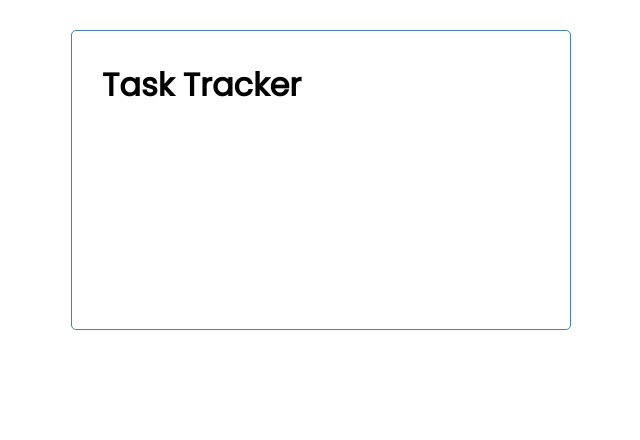
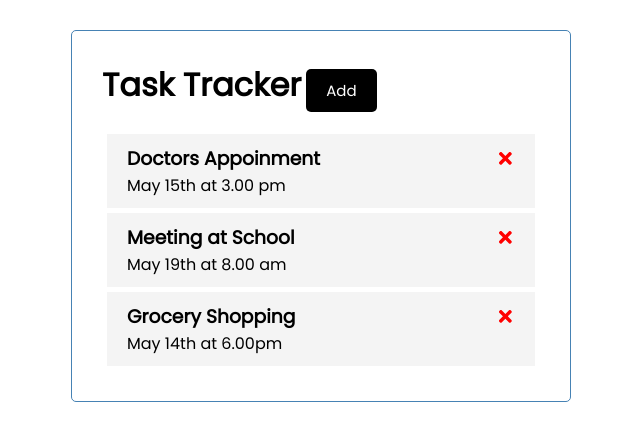
Before and after one commit to himashax/Task-Tracker-Frontend, a React (Create React App) app: page / in a window 1280 px wide. Shown: the top 440 px of the page, without its empty margins (319-959 px from the left). Built offline with nearby package versions, Linux system fonts and the light colour scheme.

Commit message:
added tasks

```diff
--- a/package.json
+++ b/package.json
@@ -8,6 +8,7 @@
     "@testing-library/user-event": "^12.8.3",
     "react": "^17.0.2",
     "react-dom": "^17.0.2",
+    "react-icons": "^4.2.0",
     "react-scripts": "4.0.3",
     "web-vitals": "^1.1.2"
   },
--- a/src/App.js
+++ b/src/App.js
@@ -1,10 +1,36 @@
 import Header from './components/Header'
+import Tasks from './components/Tasks'
+import { useState } from 'react'
 
 function App() {
+
+  const [tasks, setTasks] = useState(
+    [
+      {
+          id: 1,
+          text: 'Doctors Appoinment',
+          day: 'May 15th at 3.00 pm',
+          reminder: true
+      },
+      {
+          id: 2,
+          text: 'Meeting at School',
+          day: 'May 19th at 8.00 am',
+          reminder: true
+      },
+      {
+          id: 3,
+          text: 'Grocery Shopping',
+          day: 'May 14th at 6.00pm',
+          reminder: false
+      }
+  ]
+  )
 
   return (
     <div className="container">
       <Header />
+      <Tasks tasks={tasks} />
     </div>
   );
 }
--- /dev/null
+++ b/src/components/Button.js
@@ -0,0 +1,23 @@
+import PropTypes from 'prop-types'
+
+import React from 'react'
+
+const Button = ({color, text , onClick}) => {
+
+    return (
+        <button
+        onClick={onClick} className='btn' style={{backgroundColor: color}}>{text}</button>
+    )
+}
+
+Button.defaultProps = {
+    color: 'black',
+}
+
+Button.protoTypes = {
+    text: PropTypes.string,
+    color: PropTypes.string,
+    onClick: PropTypes.func,
+}
+
+export default Button
--- a/src/components/Header.js
+++ b/src/components/Header.js
@@ -1,9 +1,17 @@
 import PropTypes from 'prop-types'
+import Button from './Button'
+
 
 const Header = ({title}) => {
+
+    const onClick = (e) => {
+        console.log('button clicked')
+    }
+
     return (
         <header>
-            <h1> {title} </h1>
+            <h1 className='header'>{title}</h1>
+            <Button color={'black'} text={'Add'} onClick={onClick}/>
         </header>
     )
 }
--- /dev/null
+++ b/src/components/Task.js
@@ -0,0 +1,12 @@
+import {FaTimes} from 'react-icons/fa'
+
+const Task = ({task}) => {
+    return (
+        <div className='task'>
+            <h3>{task.text} <FaTimes style={{color:'red', cursor:'pointer' }} /> </h3>
+            <p> {task.day} </p>
+        </div>
+    )
+}
+
+export default Task
--- /dev/null
+++ b/src/components/Tasks.js
@@ -0,0 +1,13 @@
+import Task from './Task'
+
+const Tasks = ({tasks}) => {
+    return (
+        <>
+            {tasks.map((task) => (
+                <Task key={task.id} task={task} />
+            ) )}
+        </>
+    )
+}
+
+export default Tasks
--- a/src/index.css
+++ b/src/index.css
@@ -21,14 +21,13 @@ body {
 }
 
 .header {
-  display: flex;
+  display: inline-block;
   justify-content: space-between;
   align-items: center;
   margin-bottom: 20px;
 }
 
 .btn {
-  display: inline-block;
   background: #000;
   color: #fff;
   border: none;
```
Also changed, not shown: 1 other file (tests, documents, lock files or other folders).
